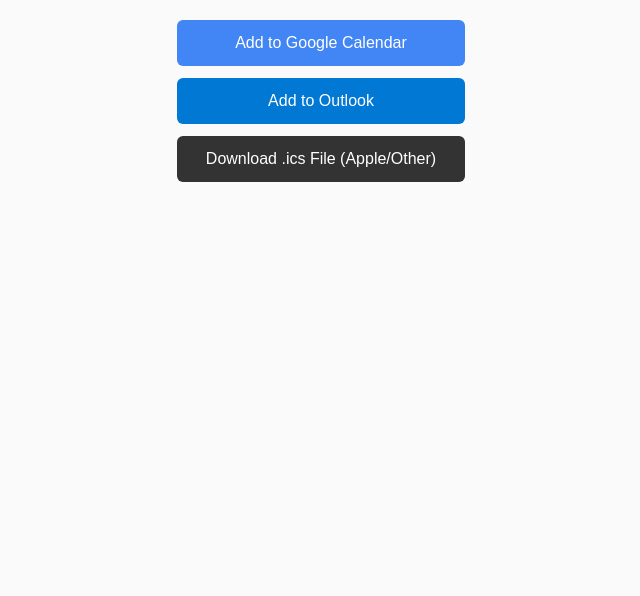
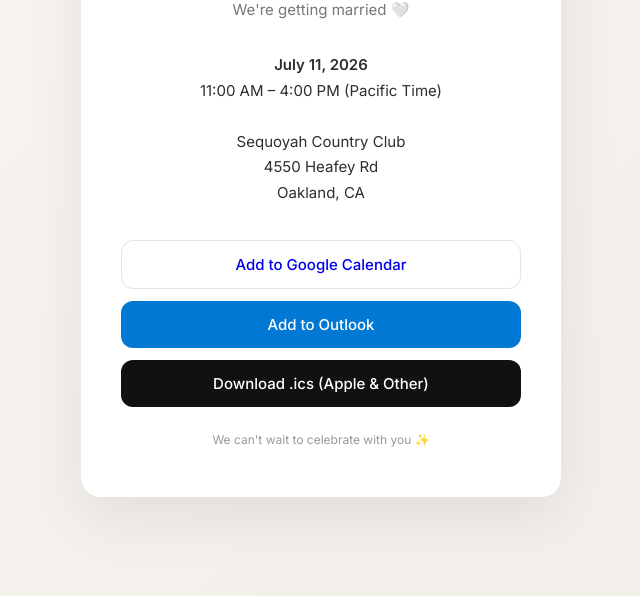
Before and after one commit to mchiang9/add-to-calendar, a plain HTML site: page index.html in a window 1280 px wide. Shown: the part 204-800 px from the top of the page, without its empty margins (319-959 px from the left). Drawn offline with nearby package versions, Linux system fonts and the light colour scheme.

Commit message:
Make the site prettier

```diff
--- a/index.html
+++ b/index.html
@@ -2,62 +2,156 @@
 <html lang="en">
 <head>
 <meta charset="UTF-8">
-<title>Grace & Michael's Wedding – Add to Calendar</title>
 <meta name="viewport" content="width=device-width, initial-scale=1.0">
+<title>Grace & Michael's Wedding</title>
+
+<link href="https://fonts.googleapis.com/css2?family=Playfair+Display:wght@500;700&family=Inter:wght@400;500;600&display=swap" rel="stylesheet">
+
 <style>
+* {
+  margin: 0;
+  padding: 0;
+  box-sizing: border-box;
+}
+
 body {
-  font-family: Arial, sans-serif;
+  font-family: 'Inter', sans-serif;
+  background: linear-gradient(135deg, #f8f6f3, #f1ede7);
+  height: 100vh;
+  display: flex;
+  align-items: center;
+  justify-content: center;
+  color: #2e2e2e;
+}
+
+.card {
+  background: white;
+  padding: 50px 40px;
+  border-radius: 20px;
+  box-shadow: 0 20px 60px rgba(0,0,0,0.08);
+  max-width: 480px;
+  width: 90%;
   text-align: center;
-  padding: 40px;
-  background-color: #fafafa;
+  animation: fadeIn 1s ease;
 }
+
 h1 {
+  font-family: 'Playfair Display', serif;
+  font-size: 32px;
   margin-bottom: 10px;
 }
-p {
+
+.subtitle {
+  font-size: 15px;
+  color: #777;
   margin-bottom: 30px;
-  color: #555;
+  line-height: 1.6;
 }
-.button {
+
+.details {
+  margin-bottom: 35px;
+  line-height: 1.7;
+  font-size: 15px;
+}
+
+button, .btn {
   display: block;
-  width: 260px;
-  margin: 12px auto;
+  width: 100%;
   padding: 14px;
-  font-size: 16px;
+  margin: 12px 0;
+  font-size: 15px;
+  font-weight: 500;
+  border-radius: 12px;
+  border: none;
+  cursor: pointer;
   text-decoration: none;
-  border-radius: 6px;
+  transition: all 0.25s ease;
+}
+
+.google {
+  background: #ffffff;
+  border: 1px solid #e5e5e5;
+}
+
+.google:hover {
+  background: #f5f5f5;
+}
+
+.outlook {
+  background: #0078D4;
   color: white;
 }
-.google { background-color: #4285F4; }
-.outlook { background-color: #0078D4; }
-.apple { background-color: #333333; }
-.button:hover { opacity: 0.85; }
+
+.outlook:hover {
+  background: #0062ad;
+}
+
+.apple {
+  background: #111;
+  color: white;
+}
+
+.apple:hover {
+  background: #333;
+}
+
+.footer {
+  margin-top: 25px;
+  font-size: 12px;
+  color: #999;
+}
+
+@keyframes fadeIn {
+  from { opacity: 0; transform: translateY(10px); }
+  to { opacity: 1; transform: translateY(0); }
+}
+
+@media (max-width: 480px) {
+  .card {
+    padding: 40px 25px;
+  }
+  h1 {
+    font-size: 26px;
+  }
+}
 </style>
 </head>
+
 <body>
 
-<h1>Grace & Michael's Wedding</h1>
-<p>July 11, 2026<br>
-11:00 AM – 4:00 PM (Pacific Time)<br>
-Sequoyah Country Club<br>
-Oakland, CA</p>
+<div class="card">
+  <h1>Grace & Michael</h1>
+  <div class="subtitle">We're getting married 🤍</div>
 
-<a class="button google"
-href="https://calendar.google.com/calendar/render?action=TEMPLATE&text=Grace%20%26%20Michael%27s%20Wedding&dates=20260711T180000Z/20260711T230000Z&location=Sequoyah%20Country%20Club%204550%20Heafey%20Rd%2C%20Oakland%2C%20CA%2094605&details=Join%20us%20to%20celebrate%20Grace%20%26%20Michael%27s%20Wedding!"
-target="_blank">
-Add to Google Calendar
-</a>
+  <div class="details">
+    <strong>July 11, 2026</strong><br>
+    11:00 AM – 4:00 PM (Pacific Time)<br><br>
+    Sequoyah Country Club<br>
+    4550 Heafey Rd<br>
+    Oakland, CA
+  </div>
 
-<a class="button outlook"
-href="https://outlook.live.com/calendar/0/deeplink/compose?path=/calendar/action/compose&rru=addevent&subject=Grace%20%26%20Michael%27s%20Wedding&startdt=2026-07-11T11:00:00&enddt=2026-07-11T16:00:00&location=Sequoyah%20Country%20Club%204550%20Heafey%20Rd%2C%20Oakland%2C%20CA%2094605&body=Join%20us%20to%20celebrate%20Grace%20%26%20Michael%27s%20Wedding!"
-target="_blank">
-Add to Outlook
-</a>
+  <a class="btn google"
+  href="https://calendar.google.com/calendar/render?action=TEMPLATE&text=Grace%20%26%20Michael%27s%20Wedding&dates=20260711T180000Z/20260711T230000Z&location=Sequoyah%20Country%20Club%204550%20Heafey%20Rd%2C%20Oakland%2C%20CA%2094605&details=Join%20us%20to%20celebrate%20Grace%20%26%20Michael%27s%20Wedding!"
+  target="_blank">
+  Add to Google Calendar
+  </a>
 
-<a class="button apple"
-href="grace-michael-wedding.ics" download>
-Download .ics File (Apple/Other)
-</a>
+  <a class="btn outlook"
+  href="https://outlook.live.com/calendar/0/deeplink/compose?path=/calendar/action/compose&rru=addevent&subject=Grace%20%26%20Michael%27s%20Wedding&startdt=2026-07-11T11:00:00&enddt=2026-07-11T16:00:00&location=Sequoyah%20Country%20Club%204550%20Heafey%20Rd%2C%20Oakland%2C%20CA%2094605&body=Join%20us%20to%20celebrate%20Grace%20%26%20Michael%27s%20Wedding!"
+  target="_blank">
+  Add to Outlook
+  </a>
+
+  <a class="btn apple"
+  href="grace-michael-wedding.ics" download>
+  Download .ics (Apple & Other)
+  </a>
+
+  <div class="footer">
+    We can't wait to celebrate with you ✨
+  </div>
+</div>
 
 </body>
 </html>
```
